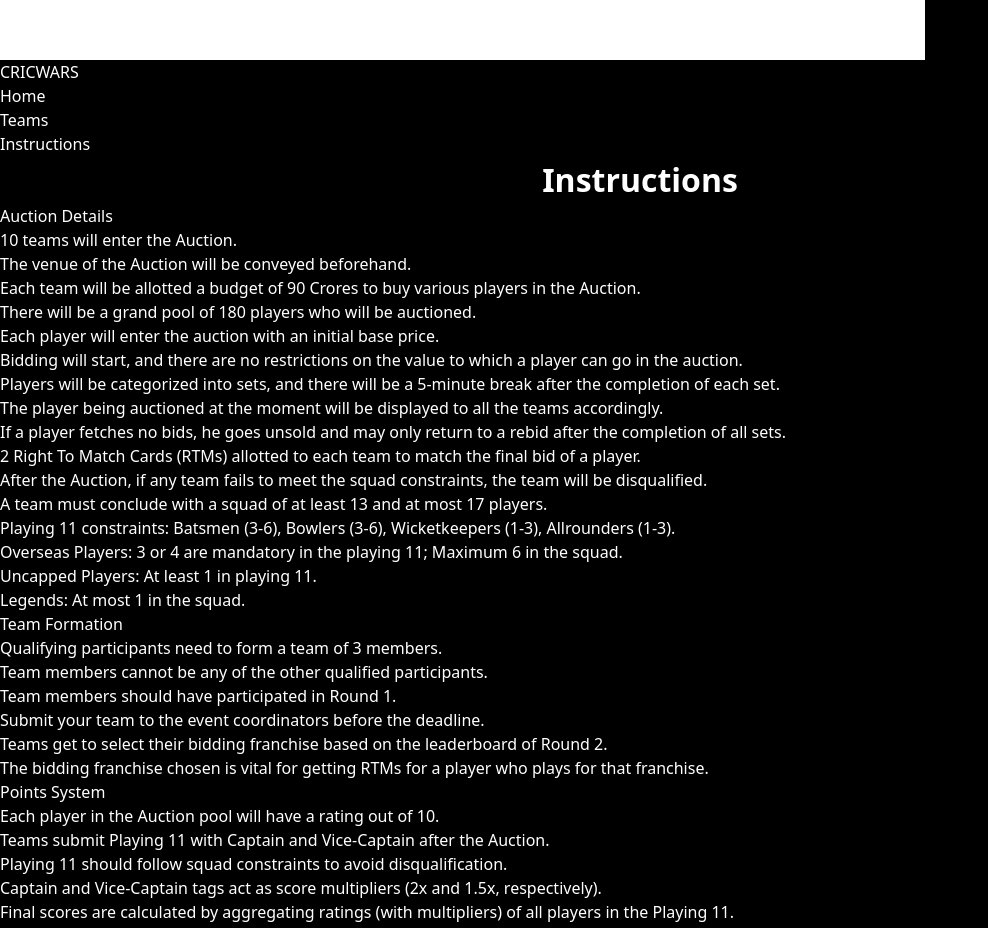
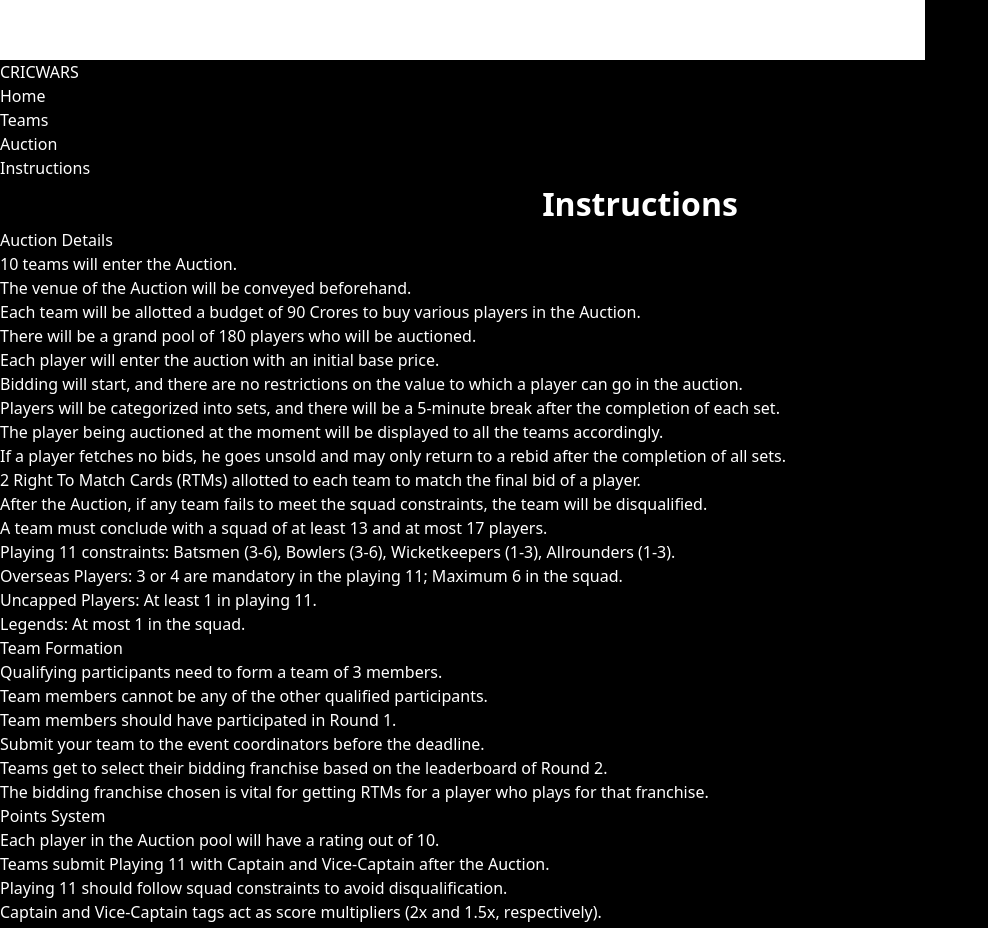
Before and after one commit to Kiran1504/cricwars-xenia, a React (Vite) app: page / in a window 1280 px wide. Shown: the part 980-1908 px from the top of the page, without its empty margins (0-988 px from the left). Built offline with nearby package versions, Linux system fonts and the light colour scheme.

Commit message:
Update Navbar.jsx

```diff
--- a/src/components/Navbar.jsx
+++ b/src/components/Navbar.jsx
@@ -16,6 +16,10 @@
         {
             name: 'Teams',
             link: '/teams'
+        },
+        {
+            name: 'Auction',
+            link: '/auction'
         },
         {
             name: 'Instructions',
```
